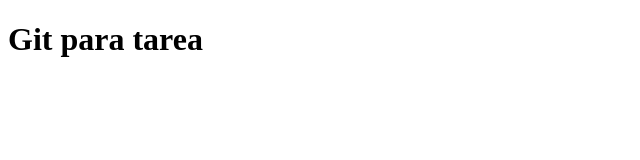
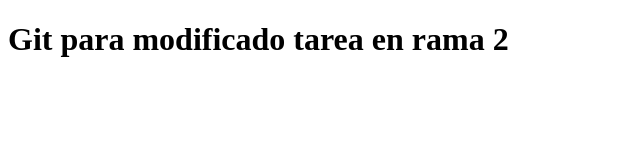
Before and after one commit to jose21wp/Git01, a plain HTML site: page index.html in a window 1280 px wide. Shown: the whole page, without its empty margins (0-640 px from the left). Drawn offline with Linux system fonts and the light colour scheme.

Commit message:
se modifica H1 desde rama 2

```diff
--- a/index.html
+++ b/index.html
@@ -6,6 +6,6 @@
     <title>Primer Git </title>
 </head>
 <body>
-    <h1>Git para tarea</h1>
+    <h1>Git para modificado  tarea en rama 2</h1>
 </body>
 </html>
```
